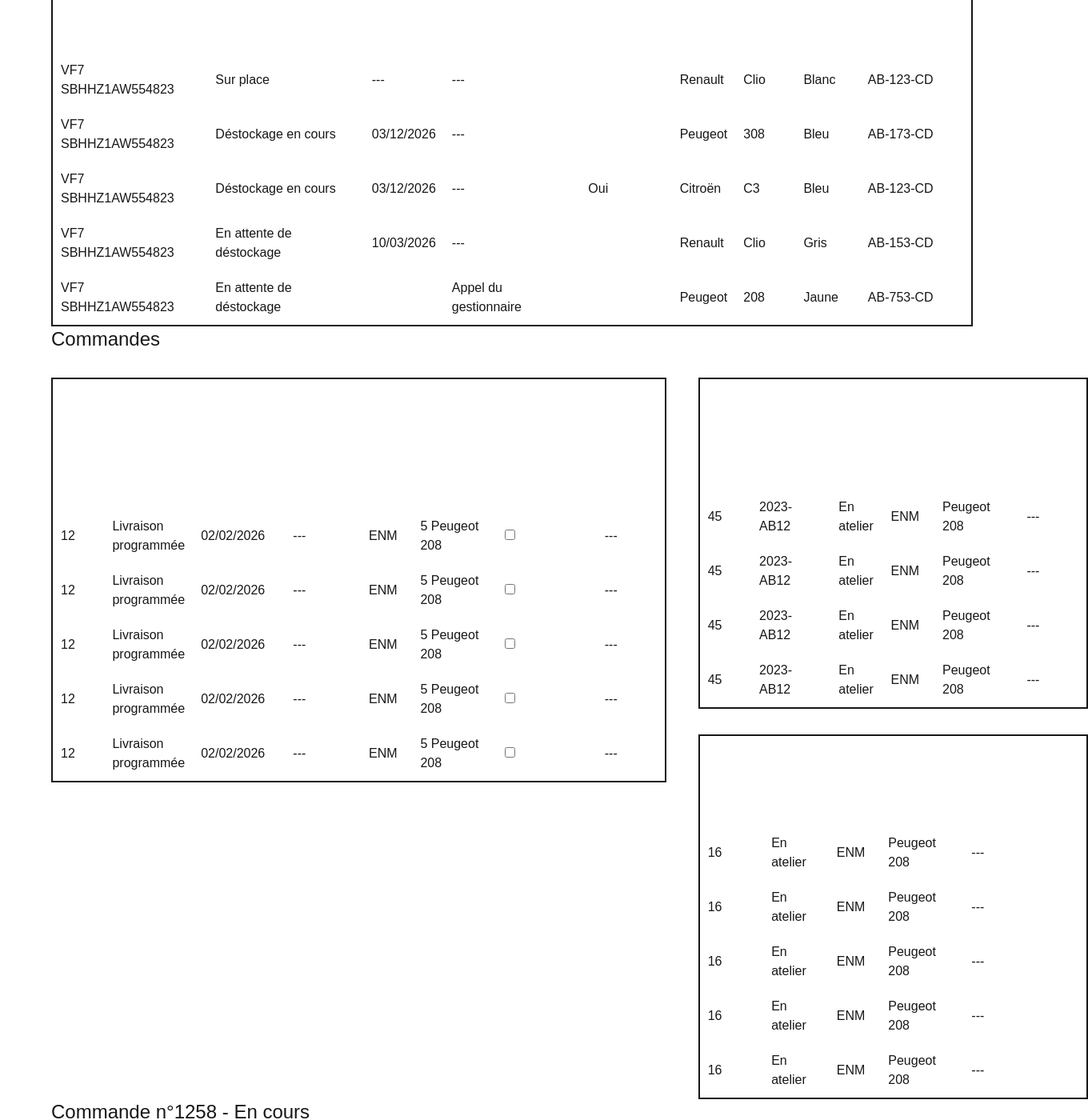
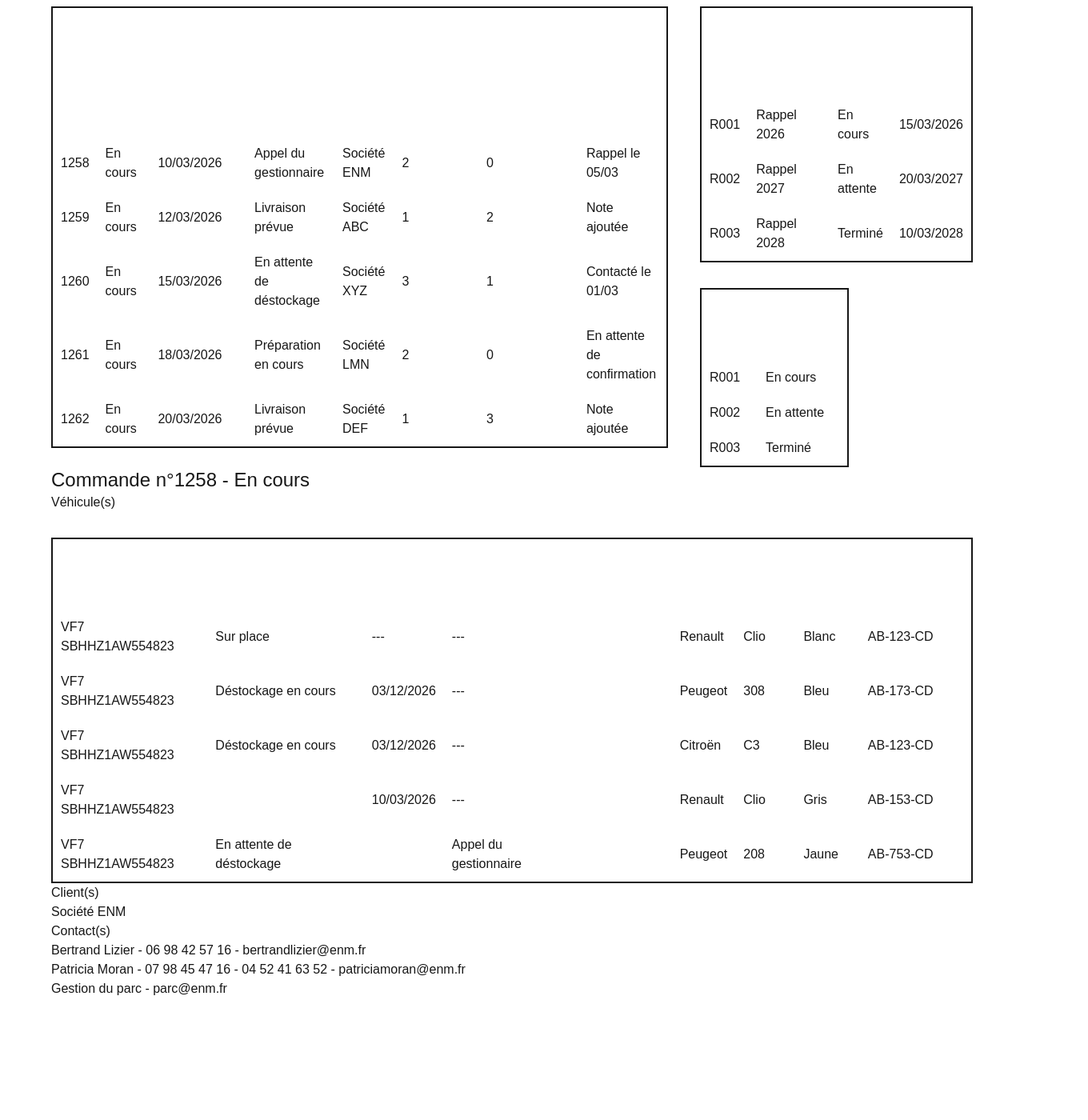
Before and after one commit to DianeBinsztok/Cars_Delivery_Manager, a Next.js app in the folder cars-front/: page / in a window 1280 px wide. Shown: the part 320-1720 px from the top of the page at 80% size, 1360 px wide, since content can reach past the window. After the commit the page ends 1632 px from the top, so only its background shows below. Built offline with nearby package versions, Linux system fonts and the light colour scheme.

Commit message:
refactor: component Table used for vehicles, orders, recalls and reservations

```diff
--- a/cars-front/app/BodyReservations/BodyReservationTableItem.tsx
+++ /dev/null
@@ -1,9 +0,0 @@
-export default function BodyReservationsTableItem(){
-    return  <tr>
-                <td>16</td>
-                <td>En atelier</td>
-                <td>ENM</td>
-                <td>Peugeot 208</td>
-                <td>---</td>
-            </tr>  ;
-}
--- a/cars-front/app/BodyReservations/BodyReservationsTable.tsx
+++ /dev/null
@@ -1,27 +0,0 @@
-import BodyReservationTableItem from "./BodyReservationTableItem";
-
-export default function BodyReservationsTable(){
-    return  <table className="border-table-lines border-2 rounded-md p-4 mt-8">
-                <thead className="border-bottom--foreground">
-                    <tr>
-                        <th colSpan={6}><h3>Réserves carrosseries</h3></th>
-                    </tr>
-                </thead>
-                <thead className="border-bottom--foreground">
-                    <tr>
-                        <th>n° Cmde</th>
-                        <th>Statut</th>
-                        <th>Client</th>
-                        <th>Véhicule</th>
-                        <th>Dernière action, note</th>
-                    </tr>
-                </thead>
-                <tbody>
-                    <BodyReservationTableItem/>
-                    <BodyReservationTableItem/>
-                    <BodyReservationTableItem/>
-                    <BodyReservationTableItem/>
-                    <BodyReservationTableItem/>
-                </tbody>
-            </table>;
-}
--- a/cars-front/app/CalendarTable.tsx
+++ b/cars-front/app/CalendarTable.tsx
@@ -1,4 +1,4 @@
-export default function CalendarTable(){
+export default function CalendarTable() {
     return  <table className="w-full border-table-lines border-2 rounded-md p-4 mt-8">
                 <thead className="border-b-1-background">
                     <tr>
--- a/cars-front/app/Orders/OrderTableItem.tsx
+++ /dev/null
@@ -1,12 +0,0 @@
-export default function OrderTableItem(){
-    return  <tr>
-            <td>12</td>
-            <td>Livraison programmée</td>
-            <td>02/02/2026</td>
-            <td>---</td>
-            <td>ENM</td>
-            <td>5 Peugeot 208</td>
-            <td><input type="checkbox" /></td>
-            <td>---</td>
-        </tr>
-}
--- a/cars-front/app/Orders/OrdersTable.tsx
+++ /dev/null
@@ -1,30 +0,0 @@
-import OrderTableItem from "./OrderTableItem";
-
-export default function OrdersTable(){
-    return <table className="w-full border-table-lines border-2 rounded-md p-4 mt-8">
-                <thead>
-                    <tr>
-                        <th colSpan={8}><h3>Commandes en cours</h3></th>
-                    </tr>
-                </thead>
-                <thead className="border-1 border-background">
-                    <tr>
-                        <th>n° Cmde</th>
-                        <th>Statut</th>
-                        <th>Date (Livraison, Arrivée, Déstockage)</th>
-                        <th>Condition</th>
-                        <th>Client</th>
-                        <th>Véhicule(s)</th>
-                        <th>Accessoire(s)</th>
-                        <th>Dernière action, note</th>
-                    </tr>
-                </thead>
-                <tbody>
-                    <OrderTableItem/>
-                    <OrderTableItem/>
-                    <OrderTableItem/>
-                    <OrderTableItem/>
-                    <OrderTableItem/>
-                </tbody>
-            </table>;
-}
--- a/cars-front/app/Popup.tsx
+++ b/cars-front/app/Popup.tsx
@@ -1,5 +1,4 @@
 import Table from "./Table";
-import VehiclesTable from "./Vehicles/VehiclesTable"
 
 /* MODALE : DÉTAIL D'UNE COMMANDE */
 export default function Popup() {
--- a/cars-front/app/Vehicles/VehicleTableItem.tsx
+++ /dev/null
@@ -1,24 +0,0 @@
-/*
-export default function VehicleTableItem() {
-    return <tr>
-    <td>VF7 SBHHZ1 AW554823 - Peugeot - 308 - bleue - options - QD-495-YU - microhybride</td>
-    <td>En déstockage</td>
-    <td>Arrivée prévue le 15/03/2026</td>
-    <td>---</td>
-    <td>---</td>
-    </tr>;
-}
-*/
-export default function VehicleTableItem(props:{vin:string, status:string, date:string, condition:string, accessories:boolean, brand:string, model:string, color:string, plate:string}) {
-    return <tr>
-    <td>{props.vin}</td>
-    <td>{props.status}</td>
-    <td>{props.date}</td>
-    <td>{props.condition}</td>
-    <td>{props.accessories ? "Oui" : "Non"}</td>
-    <td>{props.brand}</td>
-    <td>{props.model}</td>
-    <td>{props.color}</td>
-    <td>{props.plate}</td>
-    </tr>;
-}
--- a/cars-front/app/Vehicles/VehiclesTable.tsx
+++ /dev/null
@@ -1,6 +0,0 @@
-import Table from "../Table";
-import Row from "../Table";
-
-export default function VehiclesTable(props:{title:string, columns:string[], rows:{vin:string, status:string, date:string, condition:string, accessories:boolean, brand:string, model:string, color:string, plate:string}[]}) {
-
-}
--- a/cars-front/app/page.tsx
+++ b/cars-front/app/page.tsx
@@ -17,16 +17,6 @@
             <h2 className="text-2xl font-medium">Livraisons du jour</h2>
             <CalendarTable/>
         </section>
-        {/* TEST */}
-        <Table title="Véhicules"
-        columns={["VIN", "Statut", "Date", "Condition", "Accessoires", "Marque", "Modèle", "Couleur", "Immatriculation"]}
-        rows={[
-          {"vin": "VF7 SBHHZ1AW554823", "status": "Sur place", "date":"---", "condition": "---", "accessories":"", "brand": "Renault", "model": "Clio", "color": "Blanc", "plate": "AB-123-CD"},
-          {"vin": "VF7 SBHHZ1AW554823", "status": "Déstockage en cours", "date":"03/12/2026", "condition": "---", "accessories":"", "brand": "Peugeot", "model": "308", "color": "Bleu", "plate": "AB-173-CD"},
-          {"vin": "VF7 SBHHZ1AW554823", "status": "Déstockage en cours", "date":"03/12/2026", "condition": "---", "accessories":"Oui", "brand": "Citroën", "model": "C3", "color": "Bleu", "plate": "AB-123-CD"},
-          {"vin": "VF7 SBHHZ1AW554823", "status": "En attente de déstockage", "date":"10/03/2026", "condition": "---", "accessories":"", "brand": "Renault", "model":"Clio","color":"Gris","plate":"AB-153-CD"},
-          {"vin":	"VF7 SBHHZ1AW554823", "status": "En attente de déstockage", "date":"", "condition": "Appel du gestionnaire", "accessories":"", "brand": "Peugeot", "model":"208","color":"Jaune","plate":"AB-753-CD"}
-          ]}/>
         {/* II - COMMANDES */}
         <section id="orders" className="w-full ">
           <h2 className="text-2xl font-medium">Commandes</h2>
@@ -34,17 +24,39 @@
             {/* VÉHICULES LIVRABLES */}
             <section id="ongoing">
                 <section>
-                    <OrdersTable/>
+                  <Table title="Commandes"
+                    columns={["N°", "Statut", "Date (Livraison, Arrivée, Déstockage)", "Condition", "Client", "Véhicule(s)", "Accessoire(s)", "Dernière action, note"]}
+                    rows={[
+                      {"N°": "1258", "Statut": "En cours", "Date": "10/03/2026", "Condition": "Appel du gestionnaire", "Client": "Société ENM", "Véhicule(s)": "2", "Accessoire(s)": "0", "Dernière action, note": "Rappel le 05/03"},
+                      {"N°": "1259", "Statut": "En cours", "Date": "12/03/2026", "Condition": "Livraison prévue", "Client": "Société ABC", "Véhicule(s)": "1", "Accessoire(s)": "2", "Dernière action, note": "Note ajoutée"},
+                      {"N°": "1260", "Statut": "En cours", "Date": "15/03/2026", "Condition": "En attente de déstockage", "Client": "Société XYZ", "Véhicule(s)": 3, 	"Accessoire(s)": 1, 	"Dernière action, note": 	"Contacté le 01/03"},
+                      {"N°": 	"1261", 	"Statut":"En cours","Date":"18/03/2026","Condition":"Préparation en cours","Client":"Société LMN","Véhicule(s)":"2","Accessoire(s)":"0","Dernière action, note":"En attente de confirmation"},
+                      {"N°":"1262","Statut":"En cours","Date":"20/03/2026","Condition":"Livraison prévue","Client":"Société DEF","Véhicule(s)":"1","Accessoire(s)":"3","Dernière action, note":"Note ajoutée"}
+                    ]}/>
                 </section>
             </section>
 
             {/* VÉHICULES NON LIVRABLES */}
             <section id="standby" className="ml-10">
+              {/* Campagnes de rappel */}
                 <section>
-                    <RecallsTable/>
+                    <Table title="Campagnes de rappel"
+                    columns={["N°", "Campagne", "Statut", "Date de fin"]}
+                    rows={[
+                      {"N°": "R001", "Campagne": "Rappel 2026", "Statut": "En cours", "Date de fin": "15/03/2026"},
+                      {"N°": "R002", "Campagne": "Rappel 2027", "Statut": "En attente", "Date de fin": "20/03/2027"},
+                      {"N°": "R003", "Campagne": "Rappel 2028", "Statut": "Terminé", "Date de fin": "10/03/2028"}
+                    ]}/>
                 </section>
+              {/* Réserves carrosserie */}
                 <section>
-                  <BodyReservationsTable/>
+                  <Table title="Réserves carrosserie"
+                    columns={["N°", "Statut"]}
+                    rows={[
+                      {"N°": "R001", "Statut": "En cours"},
+                      {"N°": "R002", "Statut": "En attente"},
+                      {"N°": "R003", "Statut": "Terminé"}
+                    ]}/>
                 </section>
             </section>
           </div>
```
